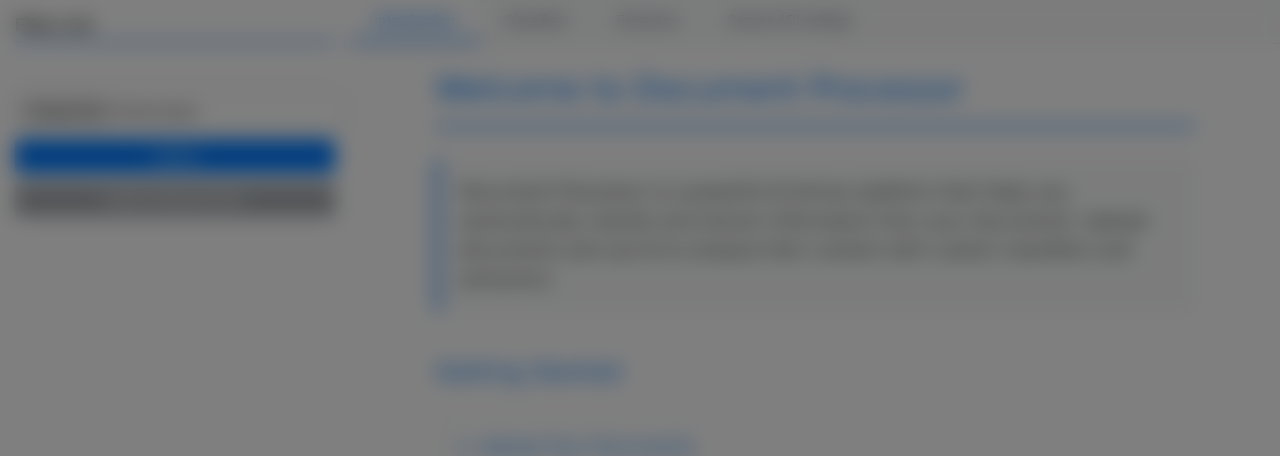
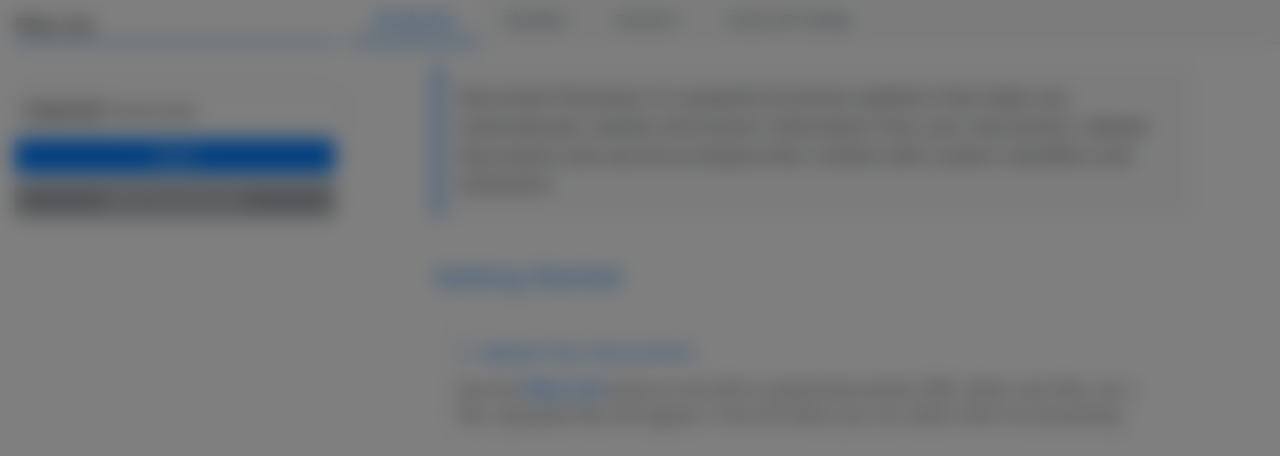
Before and after one commit to jameshickman/document_processor, a FastAPI app: template api/templates/index.html in a window 1280 px wide. Shown: the top 456 px of the page. Run offline with FastAPI, Linux system fonts and the light colour scheme; the template is opened without the code that fills it, so the values that code supplies are empty; some libraries are stand-ins or nearby versions.

Commit message:
Unneeded header removed

```diff
--- a/api/templates/sections/about.j2
+++ b/api/templates/sections/about.j2
@@ -1,6 +1,4 @@
 <main class="about-page">
-    <h1>Welcome to Document Processor</h1>
-
     <div class="intro-section">
         <p>Document Processor is a powerful AI-driven platform that helps you automatically classify and extract information from your documents. Upload documents and use AI to analyze their content with custom classifiers and extractors.</p>
     </div>
```
